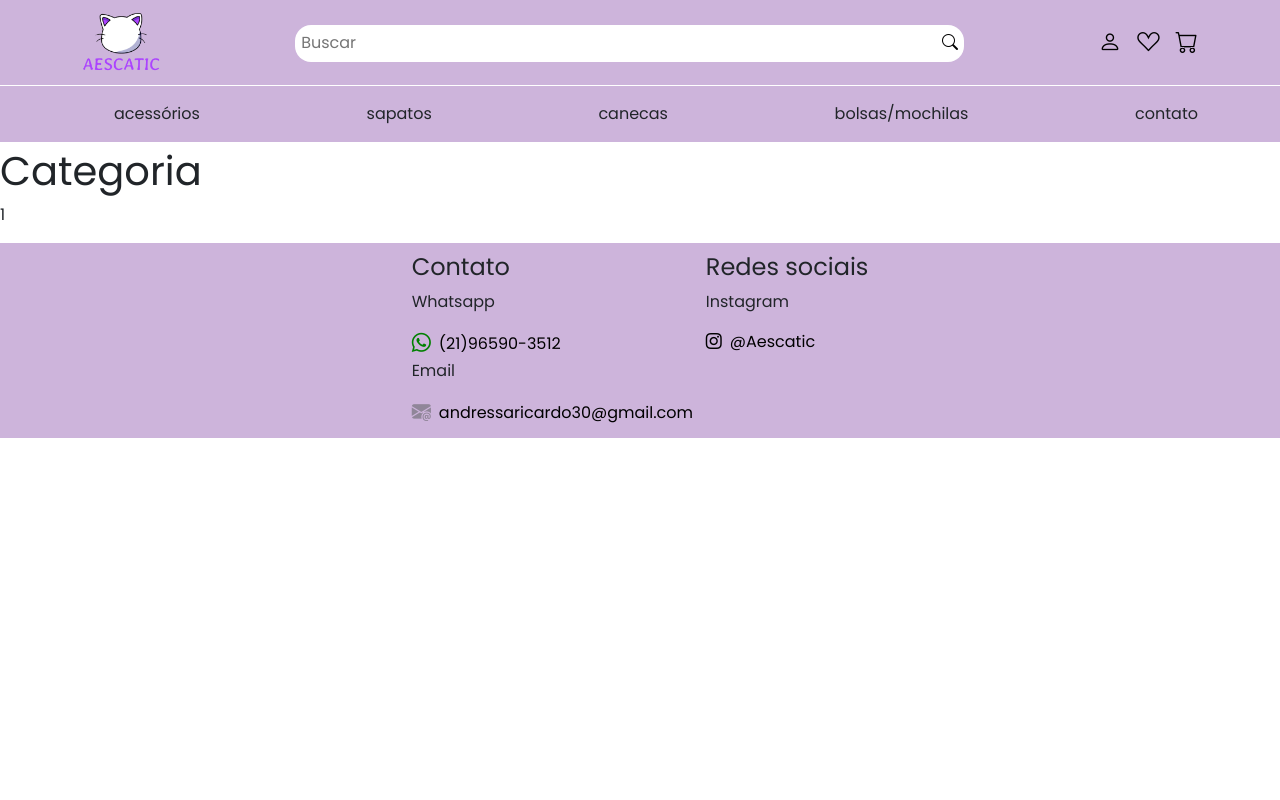
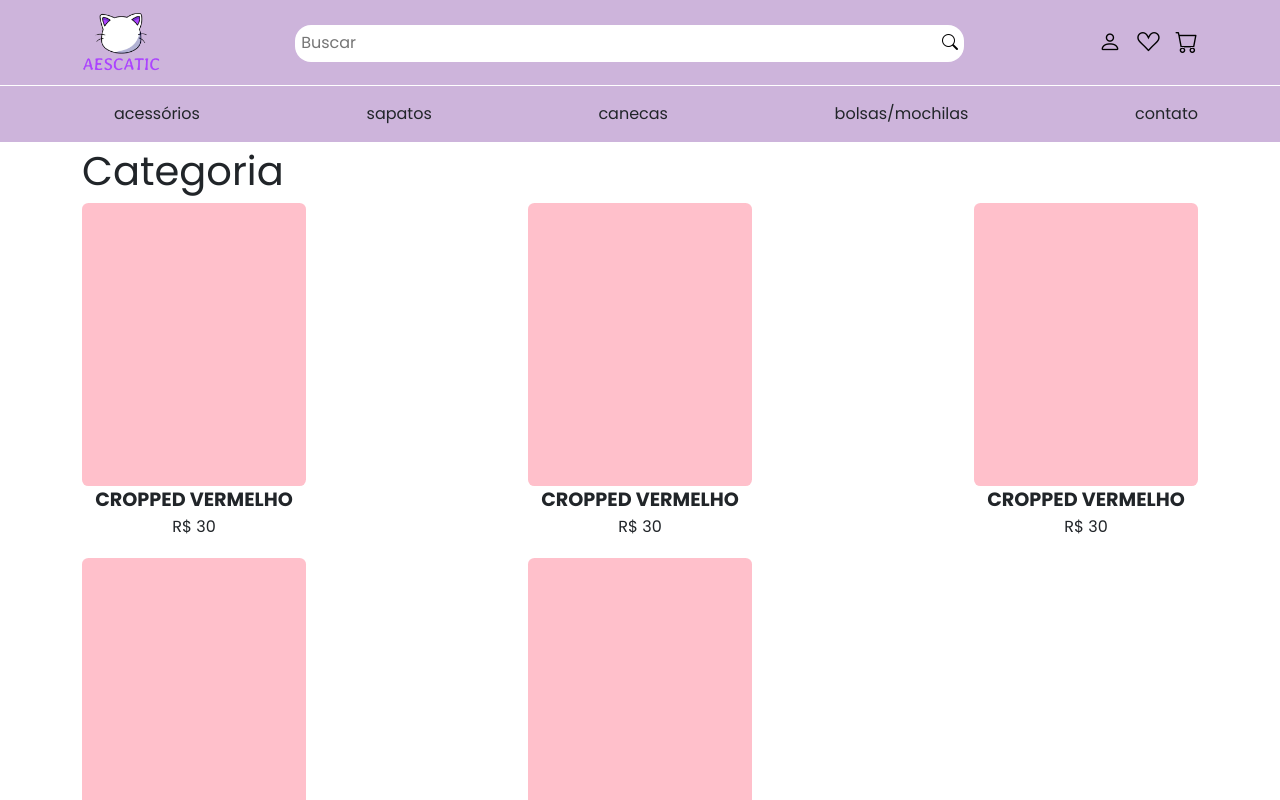
Before and after one commit to JeffersonAlves7/aescatic, a React (Vite) app: page /catalogo/1 in a window 1280 px wide. Shown: the top 800 px of the page. Built offline with nearby package versions, Linux system fonts and the light colour scheme.

Commit message:
feat: update view categoria

```diff
--- a/src/Views/Catalogo/Categoria/index.jsx
+++ b/src/Views/Catalogo/Categoria/index.jsx
@@ -1,13 +1,67 @@
 import { useParams } from 'react-router-dom';
+import {
+  Produto,
+  Produtos,
+  ProdutoName,
+  ProdutoPrice,
+  ProdutoImage,
+} from './styles.module.css';
+
+function getByCategory(categoria) {
+  console.log(categoria);
+  const produtos = [
+    {
+      name: 'CROPPED VERMELHO',
+      price: 30.0,
+      img: '',
+    },
+    {
+      name: 'CROPPED VERMELHO',
+      price: 30.0,
+      img: '',
+    },
+    {
+      name: 'CROPPED VERMELHO',
+      price: 30.0,
+      img: '',
+    },
+    {
+      name: 'CROPPED VERMELHO',
+      price: 30.0,
+      img: '',
+    },
+    {
+      name: 'CROPPED VERMELHO',
+      price: 30.0,
+      img: '',
+    },
+  ];
+
+  return produtos.map((produto) => {
+    const price = produto.price;
+    return { ...produto, price: `R$ ${price}` };
+  });
+}
 
 export function Categoria() {
   const { categoria } = useParams();
+  const produtos = getByCategory(categoria);
 
   return (
     <div id="categoria">
-      <h1>Categoria</h1>
-      <div>
-        <p>{categoria}</p>
+      <div className="container">
+        <h1>Categoria</h1>
+        <div className={Produtos}>
+          {produtos.map((p, i) => (
+            <div key={`${p}-${i}`} className={Produto}>
+              <div className={ProdutoImage}>
+                <img src={p.img} alt="" />
+              </div>
+              <p className={ProdutoName}>{p.name}</p>
+              <p className={ProdutoPrice}>{p.price}</p>
+            </div>
+          ))}
+        </div>
       </div>
     </div>
   );
--- /dev/null
+++ b/src/Views/Catalogo/Categoria/styles.module.css
@@ -0,0 +1,34 @@
+.Produtos {
+    display: grid;
+    grid-template-columns: repeat(3, 14rem);
+    grid-auto-rows: 21rem;
+    row-gap: 1.2rem;
+    align-items: center;
+    justify-content: space-between;
+}
+
+.Produto {
+    display: flex;
+    flex-direction: column;
+    height: 100%;
+    align-items: center;
+}
+
+.ProdutoName{
+    padding: 0;
+    margin: 0;
+    font-size: 1.2rem;
+    font-weight: bold;
+}
+
+div.ProdutoImage{
+    background-color: pink;
+    height: 100%;
+    width: 100%;
+    border-radius: .4rem;
+}
+
+.ProdutoPrice {
+    padding: 0;
+    margin: 0;
+}
```
